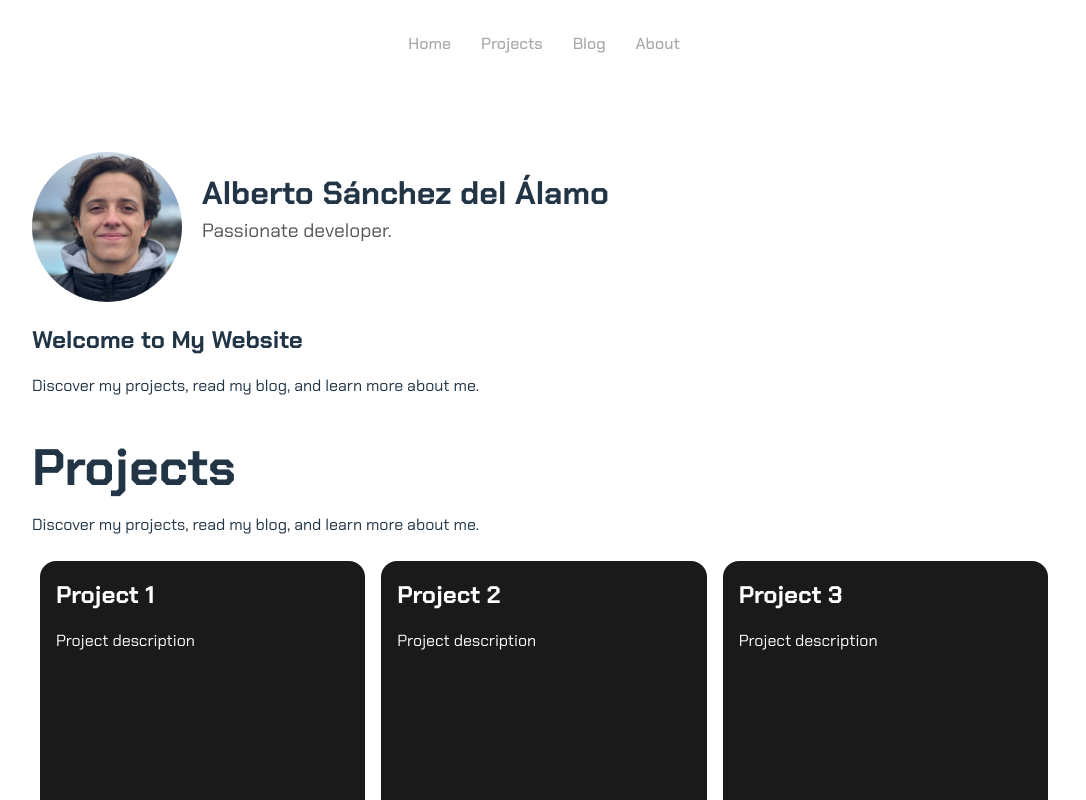
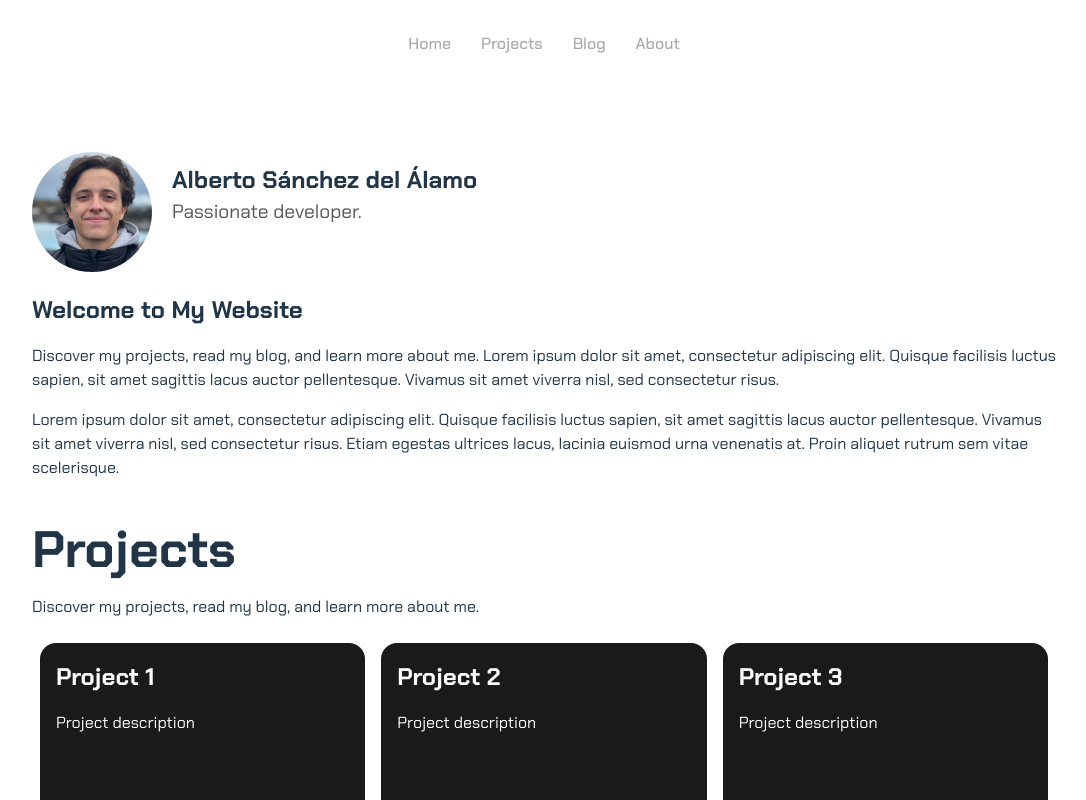
Before and after one commit to albertosanchez14/albertosanchez14.github.io, a React (Vite) app: page / in a window 1280 px wide. Shown: the top 800 px of the page, without its empty margins (96-1182 px from the left). Built offline with nearby package versions, Linux system fonts and the light colour scheme.

Commit message:
Update index.html title; enhance Home component description and adjust image sizes in CSS

```diff
--- a/index.html
+++ b/index.html
@@ -12,7 +12,7 @@
     rel="stylesheet">
 
   <meta name="viewport" content="width=device-width, initial-scale=1.0" />
-  <title>Alberto Sanchez</title>
+  <title>Alberto Sanchez - Website</title>
 </head>
 
 <body>
--- a/src/home/components/Home.tsx
+++ b/src/home/components/Home.tsx
@@ -15,7 +15,19 @@ export default function Home() {
       </section>
       <section className="hero" id="home">
         <h2>Welcome to My Website</h2>
-        <p>Discover my projects, read my blog, and learn more about me.</p>
+        <p>
+          Discover my projects, read my blog, and learn more about me. Lorem
+          ipsum dolor sit amet, consectetur adipiscing elit. Quisque facilisis
+          luctus sapien, sit amet sagittis lacus auctor pellentesque. Vivamus
+          sit amet viverra nisl, sed consectetur risus.
+        </p>
+        <p>
+          Lorem ipsum dolor sit amet, consectetur adipiscing elit. Quisque
+          facilisis luctus sapien, sit amet sagittis lacus auctor pellentesque.
+          Vivamus sit amet viverra nisl, sed consectetur risus. Etiam egestas
+          ultrices lacus, lacinia euismod urna venenatis at. Proin aliquet
+          rutrum sem vitae scelerisque.
+        </p>
       </section>
       <section className="home-projects" id="home">
         <h1>Projects</h1>
--- a/src/home/image-text-section.css
+++ b/src/home/image-text-section.css
@@ -6,8 +6,8 @@
 }
 
 .image-text-section img {
-  width: 150px;
-  height: 150px;
+  width: 120px;
+  height: 120px;
   border-radius: 50%;
   margin-right: 20px;
   object-fit: cover;
@@ -18,7 +18,7 @@
 } */
 
 .image-text-section h2 {
-  font-size: 2rem;
+  /* font-size: 2rem; */
   margin-bottom: 0px;
   transform: translateY(-10px)
 }
```
